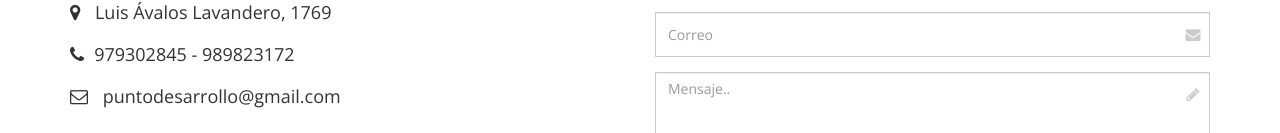
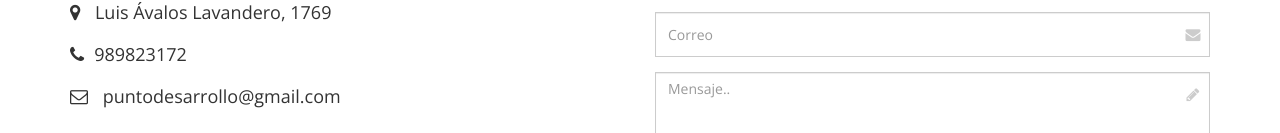
Before and after one commit to gpuellestorres/puntodesarrollo, a plain HTML site: page index.html in a window 1280 px wide. Shown: the part 2619-2752 px from the top of the page. Drawn offline with nearby package versions, Linux system fonts and the light colour scheme.

Commit message:
Teléfono Guillermo quitado

```diff
--- a/index.html
+++ b/index.html
@@ -758,7 +758,7 @@
 								<p class="large">La Serena, Chile</p>
 								<ul class="list-icons">
 									<li><i class="fa fa-map-marker pr-10"></i> Luis Ávalos Lavandero, 1769</li>
-									<li><i class="fa fa-phone pr-10"></i>979302845 - 989823172</li>
+									<li><i class="fa fa-phone pr-10"></i>989823172</li>
 									<li><i class="fa fa-envelope-o pr-10"></i> puntodesarrollo@gmail.com</li>
 								</ul>
 								<ul class="social-links">
```
